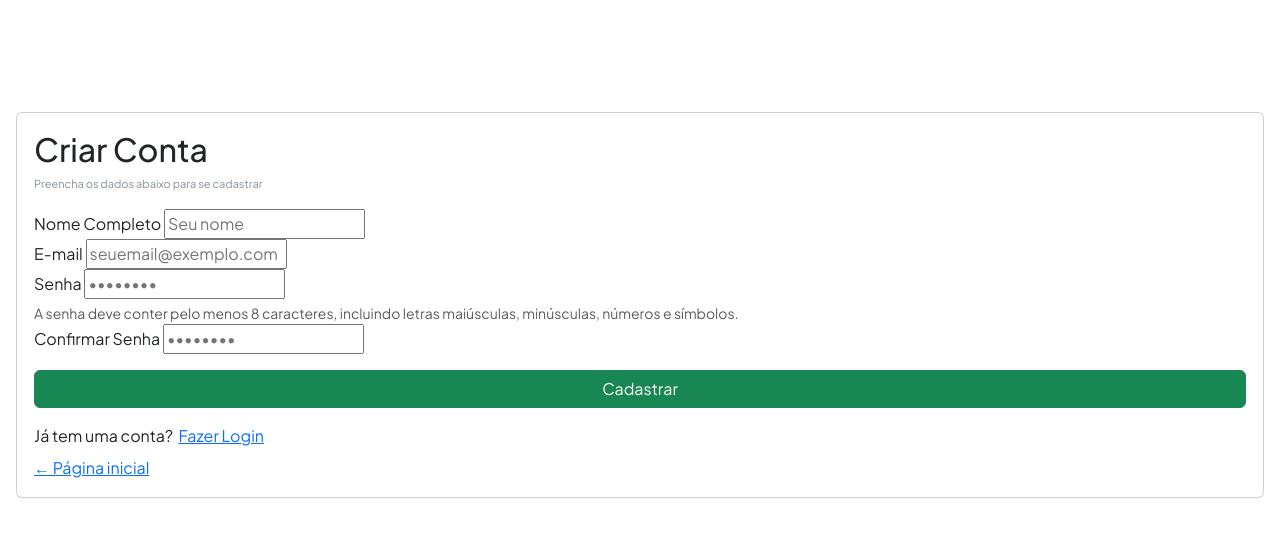
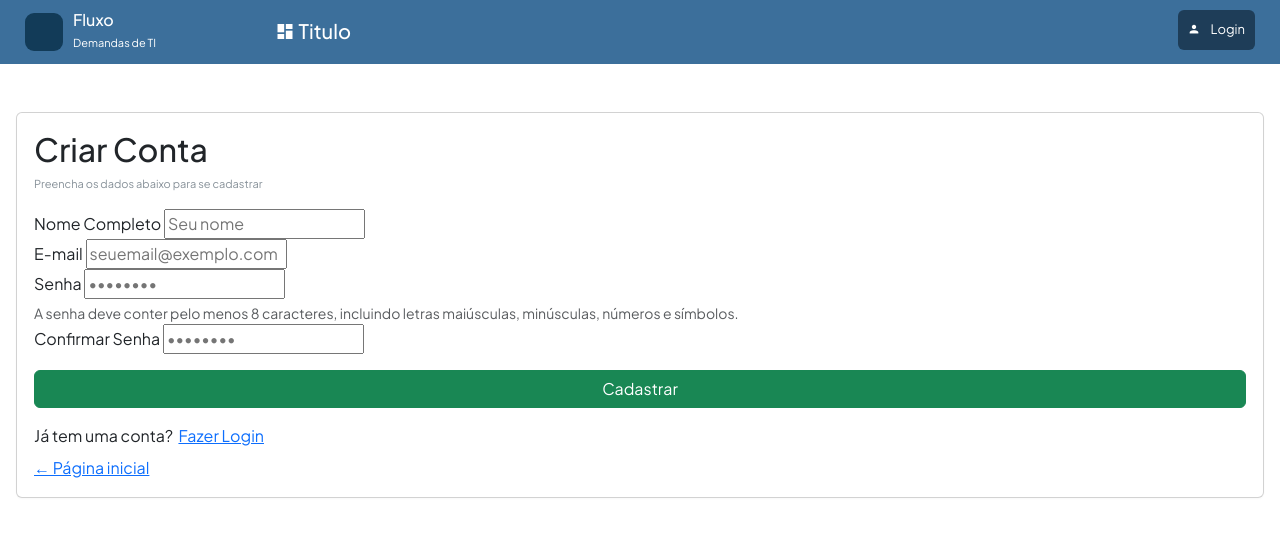
Before and after one commit to sophiadesf/PI-II-TIME-25, a plain HTML site: page Codigo/cadastro.html in a window 1280 px wide. Drawn offline with nearby package versions, Linux system fonts and the light colour scheme.

Commit message:
Update script source in cadastro.html

```diff
--- a/Codigo/cadastro.html
+++ b/Codigo/cadastro.html
@@ -12,7 +12,7 @@
   <link rel="stylesheet" href="css/style.css">
   <link href="https://cdn.jsdelivr.net/npm/bootstrap@5.3.8/dist/css/bootstrap.min.css" rel="stylesheet">
   <link rel="stylesheet" href="https://cdn.jsdelivr.net/npm/@mdi/font@7.4.47/css/materialdesignicons.min.css">
-  <script src="../Login/js/auth.js"></script>
+  <script src="js/layout.js"></script>
   <script>
       verificarAutenticacao();
   </script>
```
